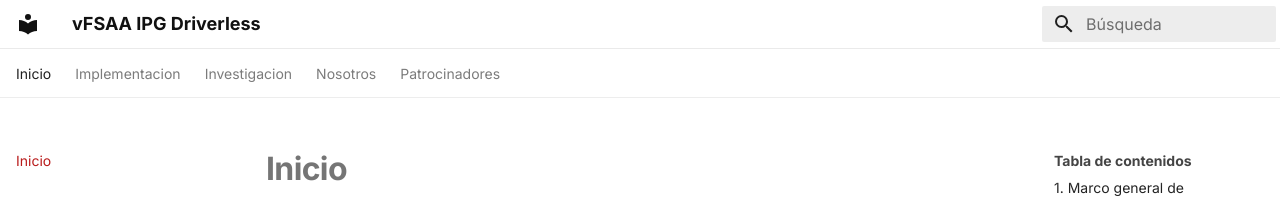
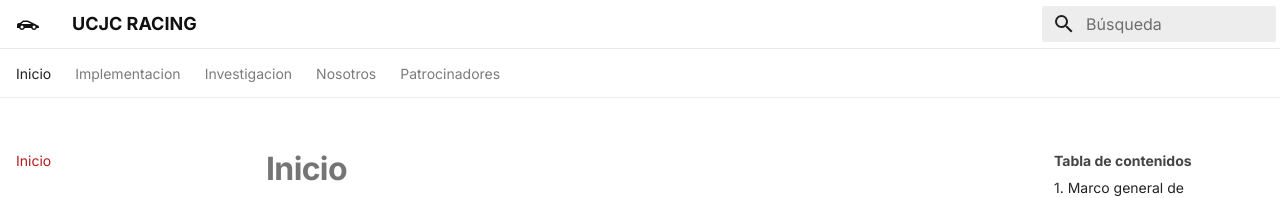
Before and after one commit to stavara/driverless, an MkDocs documentation site: the page built from docs/index.md, in a window 1280 px wide. Shown: the top 198 px of the page. Built offline with MkDocs 1.6.1 and Material for MkDocs 9.7.7, drawn with Linux system fonts in a browser that asks for light colours.

Commit message:
Update site configuration in mkdocs.yml

```diff
--- a/mkdocs.yml
+++ b/mkdocs.yml
@@ -1,11 +1,13 @@
-site_name: vFSAA IPG Driverless
-site_description: Equipo de Vehículo Autónomo — Virtual Formula Student Alpe Adria
-site_author: Tu Equipo
-site_url: https://tu-usuario.github.io/tu-repositorio/
+site_name: UCJC RACING
+site_description: UCJC RACING — Virtual Formula Student Alpe Adria
+site_author: Stavara
+site_url: https://stavara.github.io/driverless/
 
 theme:
   name: material
   language: es
+  icon:
+    logo: material/car-sports
   font:
     text: Inter
     code: Fira Code
```
